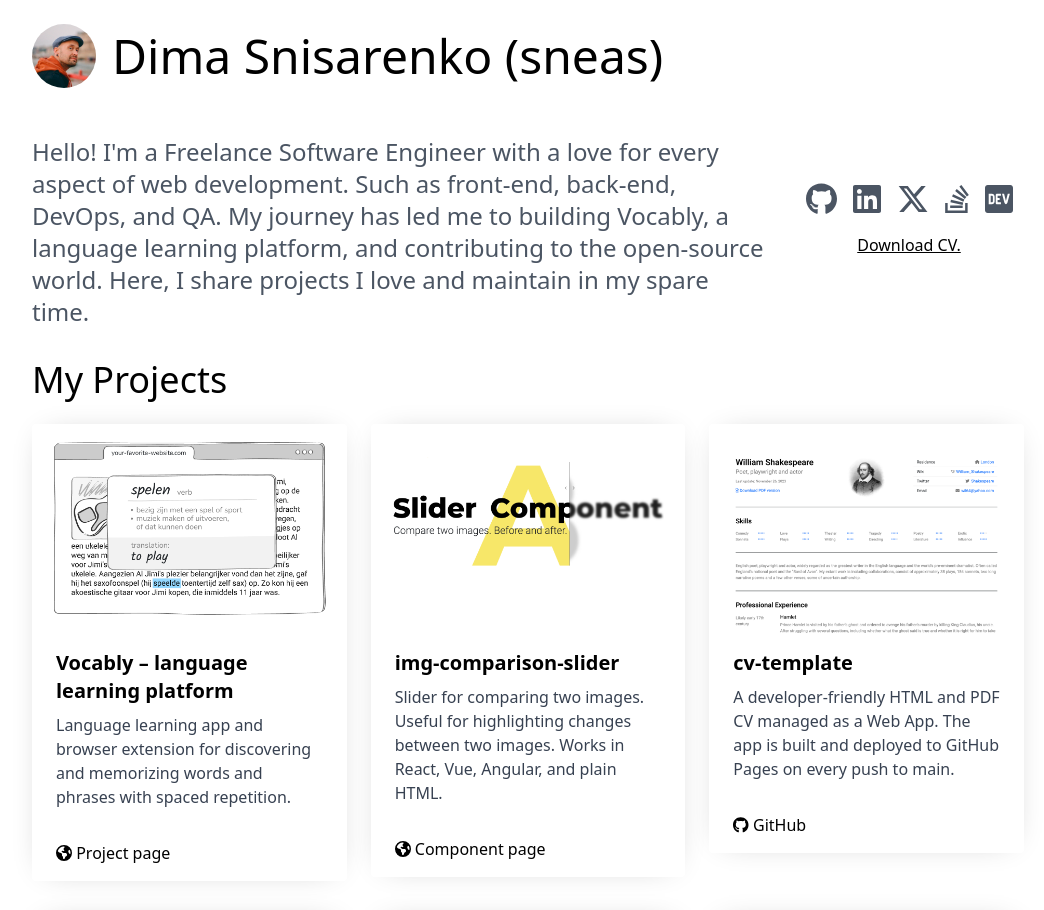
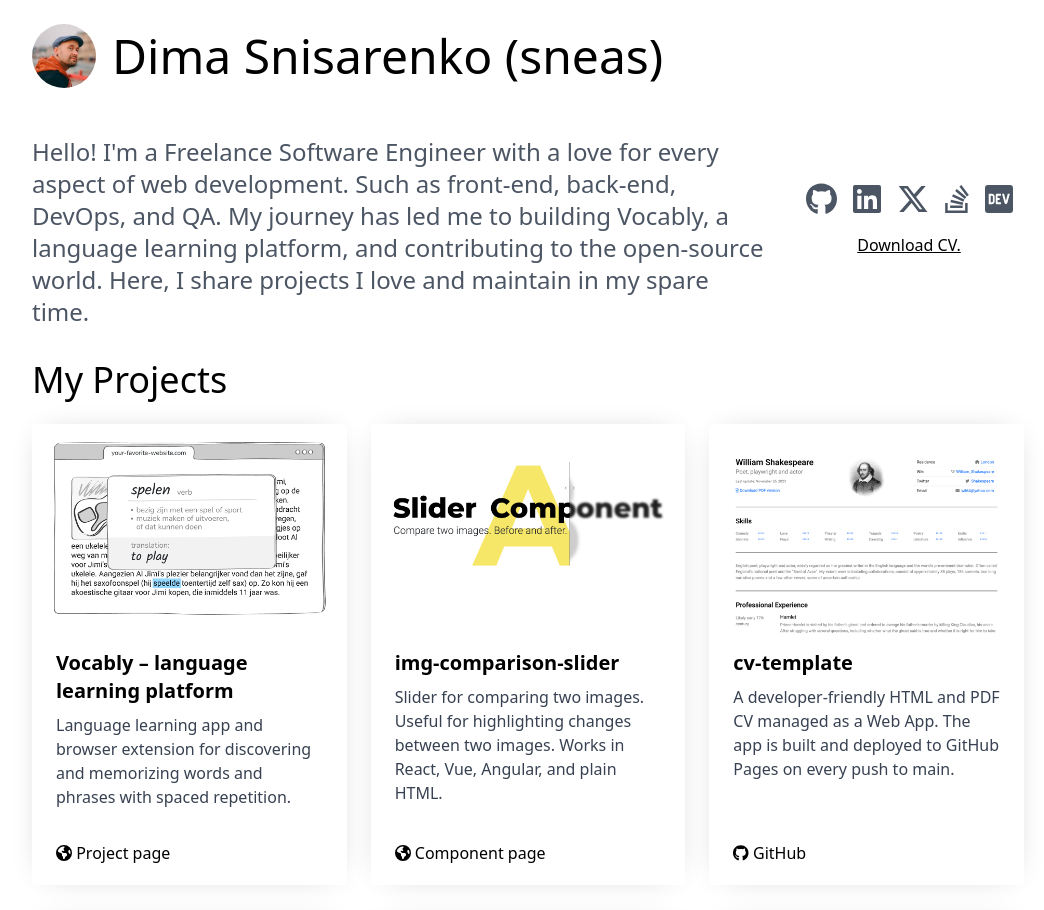
Before and after one commit to sneas/sneas.io, a Gatsby site: page / in a window 1280 px wide. Shown: the top 910 px of the page, without its empty margins (112-1156 px from the left). Built offline with nearby package versions, Linux system fonts and the light colour scheme; Gatsby itself is replaced by a stand-in of ours.

Commit message:
feat: cards of same size

```diff
--- a/src/pages/index.js
+++ b/src/pages/index.js
@@ -167,7 +167,7 @@ const IndexPage = () => (
             href={url}
             target="_blank"
             rel="noreferrer"
-            className="group block rounded overflow-hidden shadow-5 hover:shadow-6 transition-shadow duration-300"
+            className="h-full group flex flex-col rounded overflow-hidden shadow-5 hover:shadow-6 transition-shadow duration-300"
           >
             <img className="w-full" src={image} alt="Sunset in the mountains" />
             <div className="px-6 py-4">
@@ -176,7 +176,7 @@ const IndexPage = () => (
               </div>
               <p className="text-gray-700 text-base">{description}</p>
             </div>
-            <div className="px-6 pt-4 pb-4">
+            <div className="px-6 pt-4 pb-5 mt-auto">
               <FontAwesomeIcon icon={urlIcon} /> <span>{urlTitle}</span>
             </div>
           </a>
```
